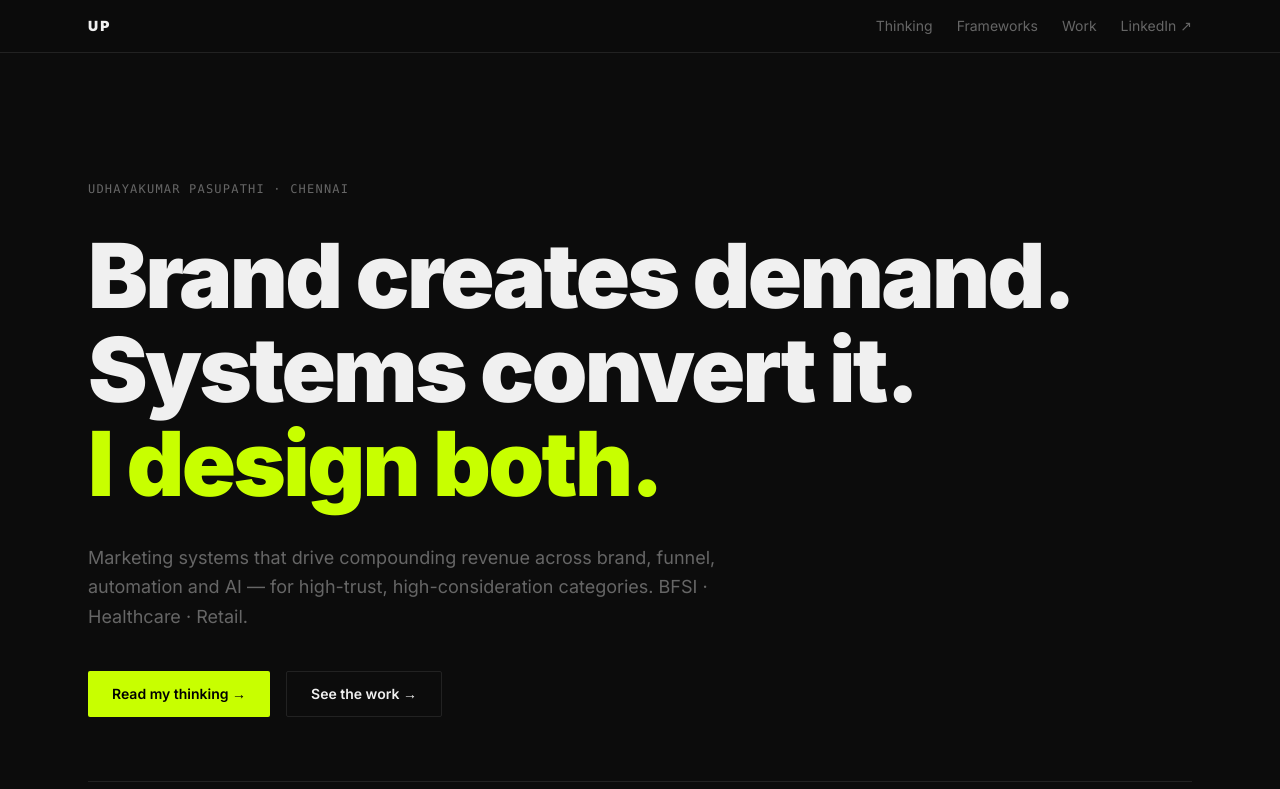
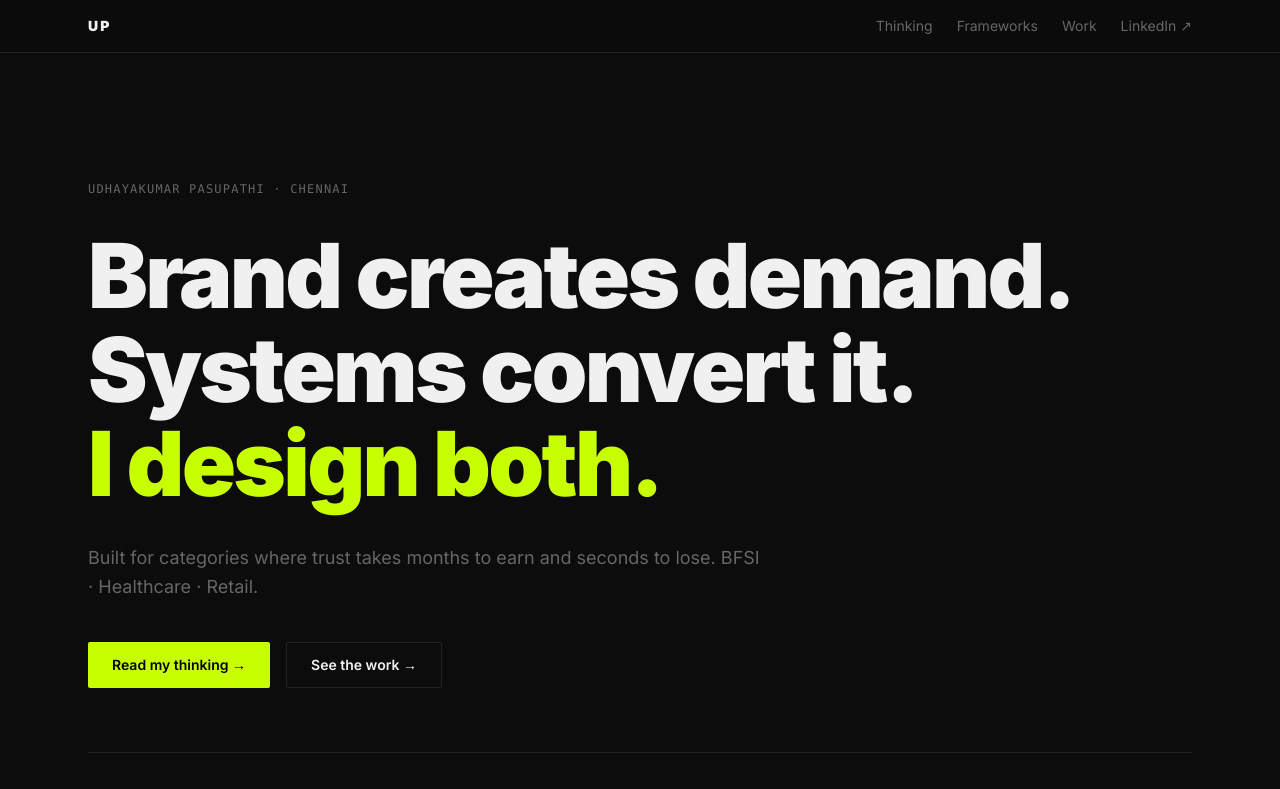
Before and after one commit to Ukku26/udhayp-portfolio, a Next.js app: page / in a window 1280 px wide. Shown: the top 789 px of the page. Built offline with nearby package versions, Linux system fonts and the light colour scheme; no server answers.

Commit message:
Sharpen hero subheadline

```diff
--- a/app/page.tsx
+++ b/app/page.tsx
@@ -67,8 +67,7 @@ export default async function Home() {
         </h1>
 
         <p className="max-w-2xl text-lg leading-relaxed mb-10" style={{ color: "var(--text-muted)" }}>
-          Marketing systems that drive compounding revenue across brand, funnel,
-          automation and AI — for high-trust, high-consideration categories.
+          Built for categories where trust takes months to earn and seconds to lose.
           BFSI · Healthcare · Retail.
         </p>
 
```
